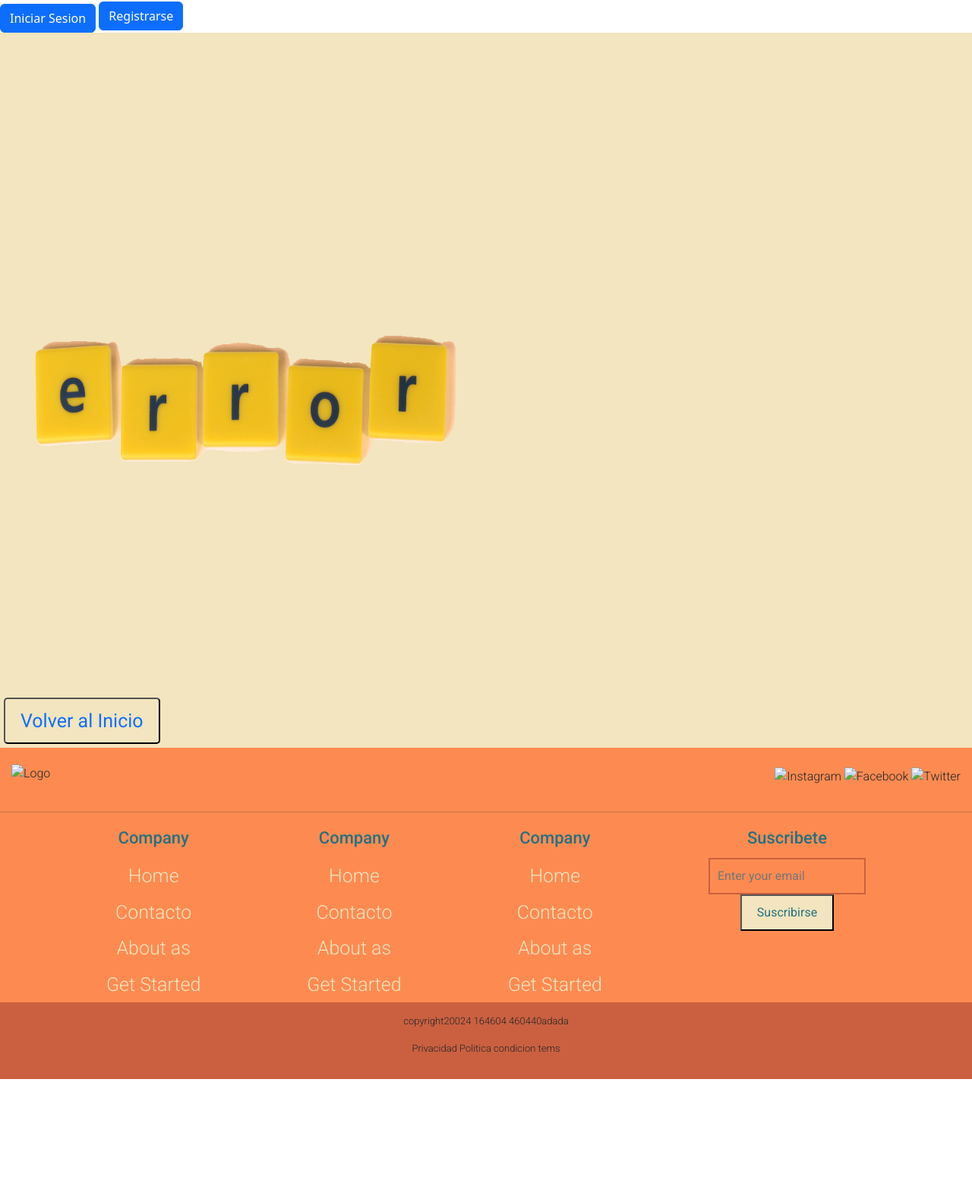
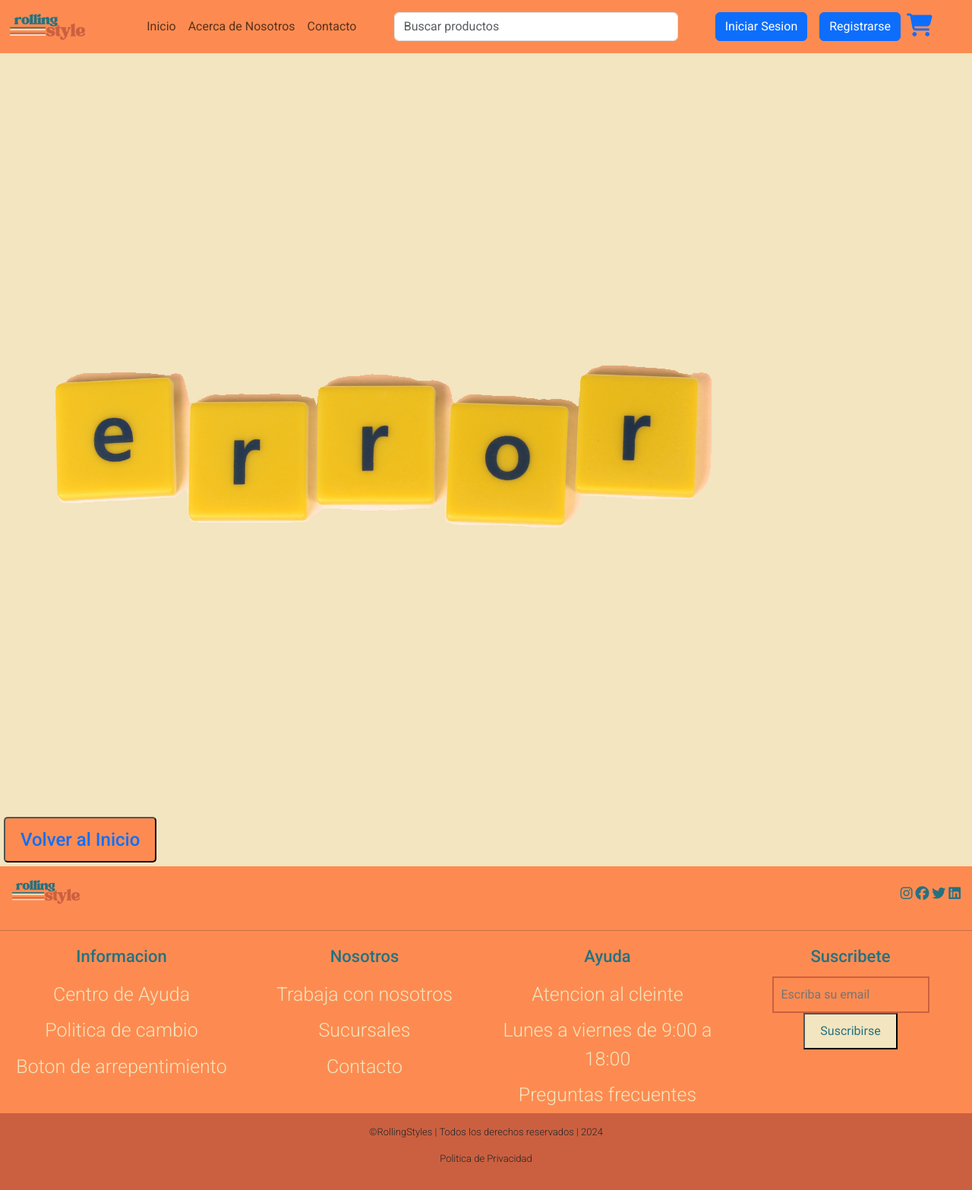
Before and after one commit to gomezivan94/Proyecto-final-Rolling, a plain HTML site: page html/error.html in a window 1280 px wide. Shown: the whole page at 76% size. Before the commit the page ends 1420 px from the top, so only its background shows below. Drawn offline with nearby package versions, Linux system fonts and the light colour scheme; files that its build step writes are made by us from their sources.

Commit message:
Finalizada pagina de Error

```diff
--- a/css/error.css
+++ b/css/error.css
@@ -2,23 +2,27 @@
     margin: 0;
     padding: 0;
     box-sizing: border-box;
+    font-family: "Roboto", sans-serif;
 }
 main{
     background-color: #F2E5BF;
 }
 .error{
     background-color: #F2E5BF;
-    width: 100%;
-    height: 100vh;
+    /* width: 100;
+    height: 100; */
+    margin: 0 auto;
 
 }
 .error img{
     background-color: #F2E5BF;
-    width: 50%;
-    height: 100vh;
+    /* max-width: 1024px; */
+    width: auto;
+    height: auto;
     background-size: cover;
     background-position: center;
 }
+
 .boton{
     width: 100%;
 }
@@ -32,9 +36,12 @@ main{
 
 }
 .b{
-    background-color: #F2E5BF;
+    background-color:#FD8B51;
     border-radius: 5px;
 
+}
+.b:hover{
+    background-color: #cb6040;
 }
 a{
     font-size: 25px;
@@ -42,4 +49,7 @@ a{
 }
 .linea{
     text-decoration: none;
+    font-size: x-large;
+    font-weight: 500;
+
 }
--- a/html/error.html
+++ b/html/error.html
@@ -6,20 +6,55 @@
     <link rel="stylesheet" href="../css/inicio.css">
     <link rel="preconnect" href="https://fonts.googleapis.com">
     <link rel="preconnect" href="https://fonts.gstatic.com" crossorigin>
+    <link rel="stylesheet" href="inicio.css">
     <link rel="stylesheet" href="../css/stylePantallaPpal.css">
     <link rel="stylesheet" href="../css/styleFooter.css">
+    <link rel="stylesheet" href="../css/styleNavbar.css">
+    <link rel="stylesheet" href="../css/styleCarrito.css">
     <link rel="stylesheet" href="../css/error.css">
     <link href="https://fonts.googleapis.com/css2?family=Roboto:ital,wght@0,100;0,300;0,400;0,500;0,700;0,900;1,100;1,300;1,400;1,500;1,700;1,900&display=swap" rel="stylesheet">
     <link href="https://cdn.jsdelivr.net/npm/bootstrap@5.3.3/dist/css/bootstrap.min.css" rel="stylesheet" integrity="sha384-QWTKZyjpPEjISv5WaRU9OFeRpok6YctnYmDr5pNlyT2bRjXh0JMhjY6hW+ALEwIH" crossorigin="anonymous">
+    <link rel="stylesheet" href="./html/galeriaEllas.html">
     <script src="https://kit.fontawesome.com/7e6b7f939b.js" crossorigin="anonymous"></script>
 
-    <title>Document 2024</title>
+    <title>Rolling Style</title>
 </head>
-<body>
-        <!-- Boton para abrir modal -->
-    <button type="button" class="btn btn-primary" data-bs-toggle="modal" data-bs-target="#loginModal">Iniciar Sesion</button>
-    <a href="./html/registro.html" target="_blank"><button type="button" class="btn btn-primary">Registrarse</button></a>
+<body class="styleBody">
 
+<header>
+    <nav class="navbar navbar-expand-lg navbar-light navbar-custom">
+      <div class="container-fluid d-flex justify-content-between align-items-center">
+        <a class="navbar-brand" href="#">
+          <img src="../assets/img/Logo03.png" alt="Logo" class="logo-img">
+        </a>
+        <button class="navbar-toggler" type="button" data-toggle="collapse" data-target="#navbarNav" aria-controls="navbarNav" aria-expanded="false" aria-label="Toggle navigation">
+          <span class="navbar-toggler-icon"></span>
+        </button>
+        <div class="collapse navbar-collapse" id="navbarNav">
+          <ul class="navbar-nav ml-auto d-flex justify-content-lg-center justify-content-center w-100 align-items-center">
+            <li class="nav-item">
+              <a class="nav-link" href="./index.html">Inicio</a>
+            </li>
+            <li class="nav-item">
+              <a class="nav-link" href="#">Acerca de Nosotros</a>
+            </li>
+            <li class="nav-item">
+              <a class="nav-link" href="#">Contacto</a>
+            </li>
+          </ul>
+          <form class="form-inline my-2 my-lg-0 ml-lg-3 d-flex justify-content-lg-center justify-content-center w-100">
+            <input class="form-control mr-sm-2" type="search" placeholder="Buscar productos" aria-label="Buscar">
+          </form>
+          <ul class="navbar-nav d-flex flex-row justify-content-lg-center justify-content-center w-100 flex-wrap">
+            <button type="button" class="btn btn-primary m-2" data-bs-toggle="modal" data-bs-target="#loginModal">Iniciar Sesion</button>
+            <a href="./html/registro.html" target="_blank" class="btn btn-primary m-2">Registrarse</a>
+            <li class="nav-item mr-3">
+              <a href="./carrito.html" data-bs-toggle="modal" data-bs-target="#cartModal"><i class="fa-solid fa-cart-shopping"></i></a>
+            </li>
+          </ul>
+        </div>
+      </div>
+    </nav>
                   <!-- Modal -->
       <div class="modal fade" id="loginModal" tabindex="-1" aria-labelledby="ModalLabel" aria-hidden="true">
           <div class="modal-dialog">
@@ -45,11 +80,11 @@
                           <div class="row mb-3">
                               <div class="col-sm-10 offset-sm-2">
                                   <div class="form-check">
-                                    <input class="form-check-input mt-3" type="checkbox" id="gridCheck1">
+                                      <input class=" mt-3" type="checkbox" id="gridCheck1">
                                       <label class="form-check-label mt-2" for="gridCheck1">
                                       Recuerdame
                                       </label>
-                                    <button type="submit" class="btn btn-primary  float-end">Iniciar Sesión</button>
+                                      <a type="submit" class="btn btn-primary  float-end" href="./html/error.html">Iniciar Sesión</a>
                                   </div>
                               </div>
                           </div>
@@ -90,11 +125,60 @@
               </div>
           </div>
       </div>
+      <div class="modal fade" id="cartModal" id="modalCarrito" tabindex="-1" aria-labelledby="cartModalLabel" aria-hidden="true">
+        <div class="modal-dialog modal-lg">
+          <div class="modal-content">
+            <div class="modal-header">
+              <h5 class="modal-title" id="cartModalLabel">Carrito de Compras</h5>
+              <button type="button" class="btn-close" data-bs-dismiss="modal" aria-label="Close"></button>
+            </div>
+            <div class="modal-body">
+
+              <table class="table table-striped">
+                <thead>
+                  <tr>
+                    <th>Producto</th>
+                    <th>Precio</th>
+                    <th>Cantidad</th>
+                    <th>Subtotal</th>
+                    <th>Acciones</th>
+                  </tr>
+                </thead>
+                <tbody id="cartItems">
+                  <tr>
+                    <td>Remera Ellas</td>
+                    <td>$29000</td>
+                    <td>1</td>
+                    <td>$29000</td>
+                    <td><button class="btn btn-danger">Eliminar</button></td>
+                  </tr>
+                  <tr>
+                    <td>Remera Memera</td>
+                    <td>$29000</td>
+                    <td>2</td>
+                    <td>$58000</td>
+                    <td><button class="btn btn-danger">Eliminar</button></td>
+                  </tr>
+                  </tbody>
+              </table>
+
+              <div class="d-flex justify-content-end">
+                <h4>Total: $87000</h4>
+              </div>
+            </div>
+            <div class="modal-footer">
+              <button type="button" class="btn btn-secondary" data-bs-dismiss="modal" aria-label="Close">Seguir comprando</button>
+              <a href="404.html" class="btn btn-primary">Proceder a la Compra</a>
+            </div>
+          </div>
+        </div>
+      </div>
+    </header>
 
     <main>
         <section>
             <div class="error">
-                <img src="../assets/img/error3.PNG" alt="">
+                <img src="../assets/img/error3.PNG" alt="" class="img-fluid">
             </div>
         </section>
           <section class="boton">
@@ -103,51 +187,54 @@
             </div>
           </section>
     </main>
-    <footer class="pie roboto-light">
+
+    <footer class="pie">
         <div class="header">
             <div class="logo">
-                <img src="./Logo 03.png" alt="Logo" style="width: 100px;">
+                <img src="../assets/img/Logo03.png" alt="Logo" style="width: 90px;">
             </div>
+            <!-- Iconos Redes -->
             <div class="redes">
-                <a href="#"></a><img src="./instagram_f_icon-icons.com_65485.ico" alt="Instagram" style="width: 30px;" >
-                <a href="#"></a><img src="./fb_icon-icons.com_65434.ico" alt="Facebook" style="width: 30px;">
-                <a href="#"></a><img src="./1485969399-twitersocialnetworkbrandlogo_78853.ico" alt="Twitter"style="width: 30px;">
+              <a href="https://www.instagram.com"><span class="in"><i class="fa-brands fa-instagram"></i></span></a>
+              <a href="https://www.facebook.com"><span class="fb"><i class="fa-brands fa-facebook"></i></span></a>
+              <a href="https://www.twitter.com"><span class="tw"><i class="fa-brands fa-twitter"></i></span></a>
+              <a href="https://www.linkedin.com"><span class="li"><i class="fa-brands fa-linkedin"></i></span></a>
             </div>
         </div>
         <hr>
+        <!-- Columnas -->
         <div class="section">
-            <div>
-                <h2>Company</h2>
-                <a href="#">Home</a>
+            <div class="col col-lg-3 col-md-6 col-sm-12">
+                <h2>Informacion</h2>
+                <a href="#">Centro de Ayuda</a>
+                <a href="#">Politica de cambio</a>
+                <a href="#">Boton de arrepentimiento</a>
+            </div>
+            <div class="col col-lg-3 col-md-6 col-sm-12">
+                <h2>Nosotros</h2>
+                <a href="#">Trabaja con nosotros</a>
+                <a href="#">Sucursales</a>
                 <a href="#">Contacto</a>
-                <a href="#">About as</a>
-                <a href="#">Get Started</a>
             </div>
-            <div>
-                <h2>Company</h2>
-                <a href="#">Home</a>
-                <a href="#">Contacto</a>
-                <a href="#">About as</a>
-                <a href="#">Get Started</a>
+            <div class="col col-lg-3 col-md-6 col-sm-12">
+                <h2>Ayuda</h2>
+                <a href="#">Atencion al cleinte</a>
+                <a href="#">Lunes a viernes de 9:00 a 18:00</a>
+                <a href="#">Preguntas frecuentes</a>
+
             </div>
-            <div>
-                <h2>Company</h2>
-                <a href="#">Home</a>
-                <a href="#">Contacto</a>
-                <a href="#">About as</a>
-                <a href="#">Get Started</a>
-            </div>
-            <div>
+            <div class="col col-lg-3 col-md-6 col-sm-12">
                 <h2>Suscribete</h2>
                 <form action="">
-                    <input type="text" placeholder="Enter your email">
+                    <input type="text" placeholder="Escriba su email">
                     <button type="submit">Suscribirse</button>
                 </form>
             </div>
         </div>
+        <!-- Pie de Pagina -->
         <div class="Derechos">
-            <p>copyright20024 164604 460440adada</p>
-            <p>Privacidad Politica condicion tems</p>
+            <p>&copy;RollingStyles | Todos los derechos reservados | 2024</p>
+            <p>Politica de Privacidad</p>
         </div>
     </footer>
 
```
Lines whose indentation alone changed are shown as unchanged.
